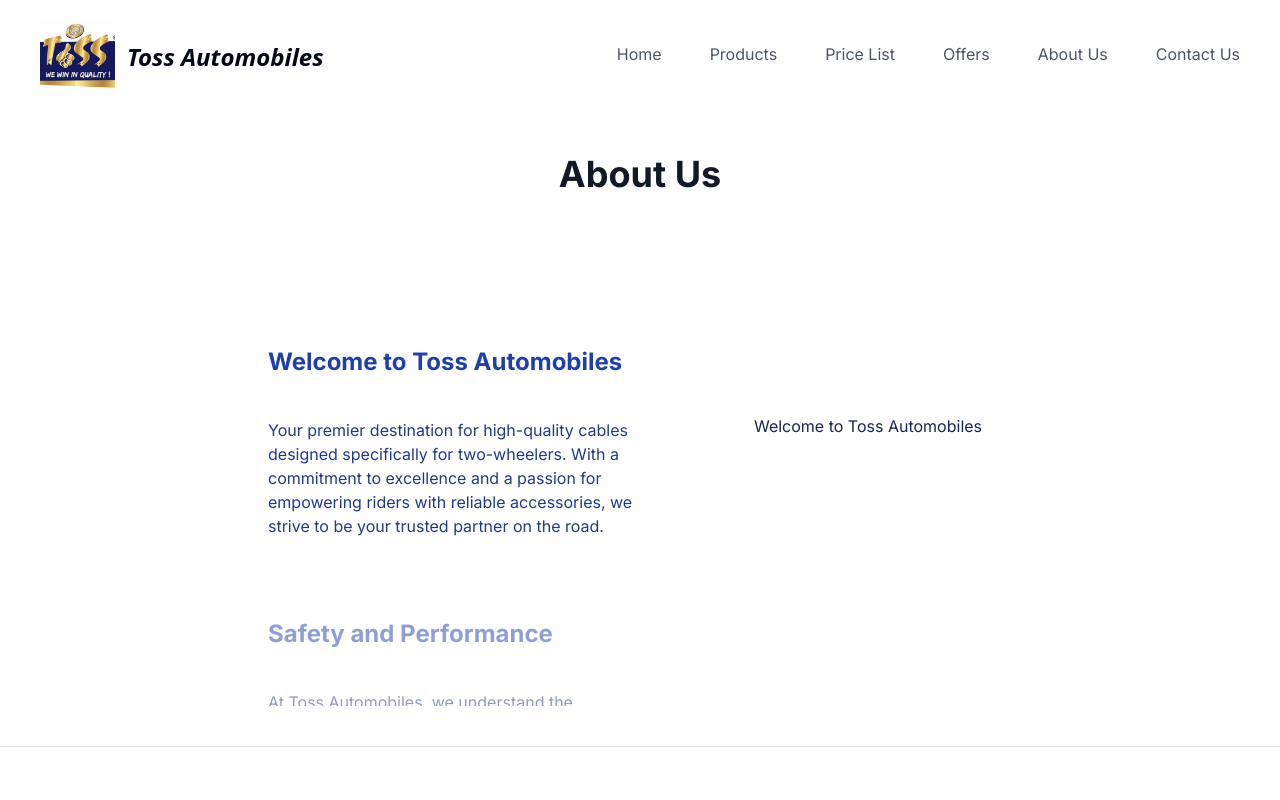
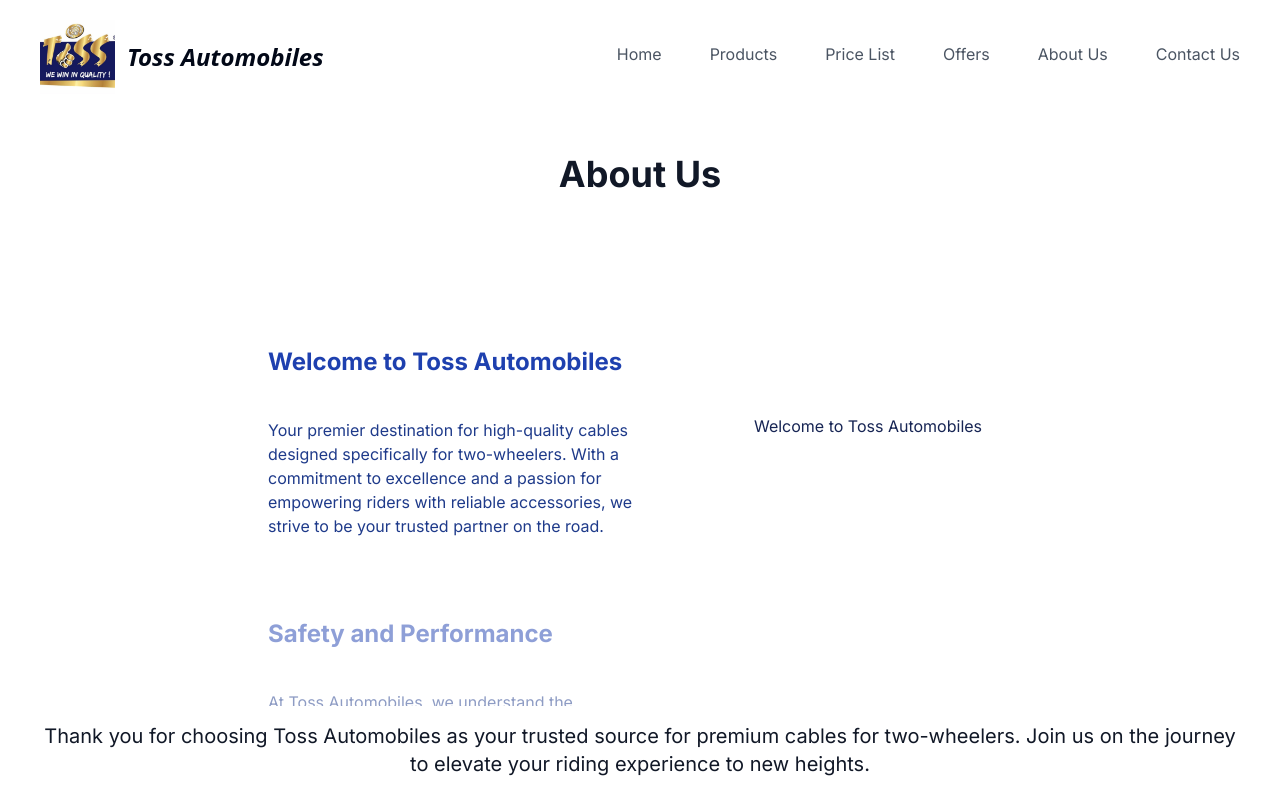
Before and after one commit to darshit890/crosscables, a Next.js app: page /aboutUs in a window 1280 px wide. Shown: the top 800 px of the page. Built offline with nearby package versions, Linux system fonts and the light colour scheme.

Commit message:
modified:   app/aboutUs/page.tsx

```diff
--- a/app/aboutUs/page.tsx
+++ b/app/aboutUs/page.tsx
@@ -62,6 +62,7 @@ const AboutUs = () => {
     <div className="p-10 bg-white text-gray-900">
       <h1 className="text-4xl font-bold mb-8 text-center">About Us</h1>
       <StickyScroll content={content} />
+      <p className="text-xl text-center mt-4 text-gray-900">Thank you for choosing Toss Automobiles as your trusted source for premium cables for two-wheelers. Join us on the journey to elevate your riding experience to new heights.</p>
     </div>
   );
 };
```
